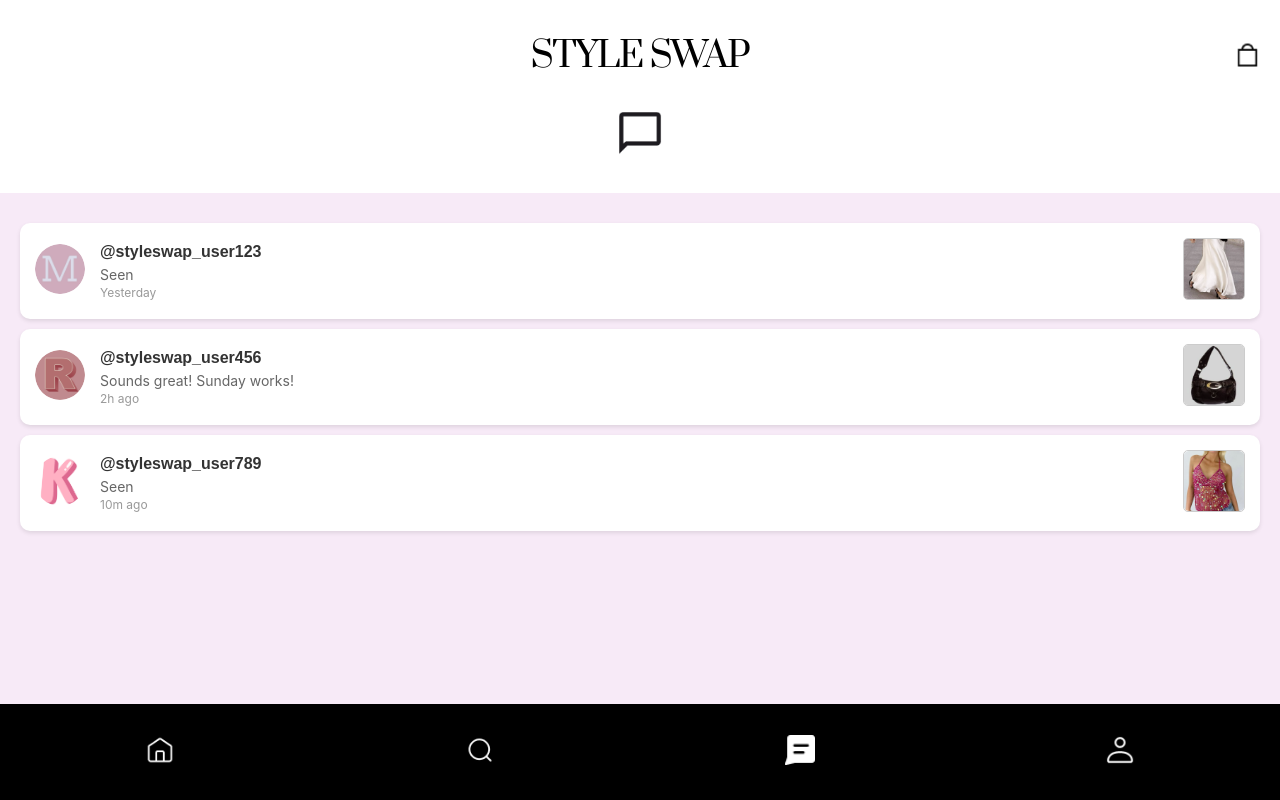
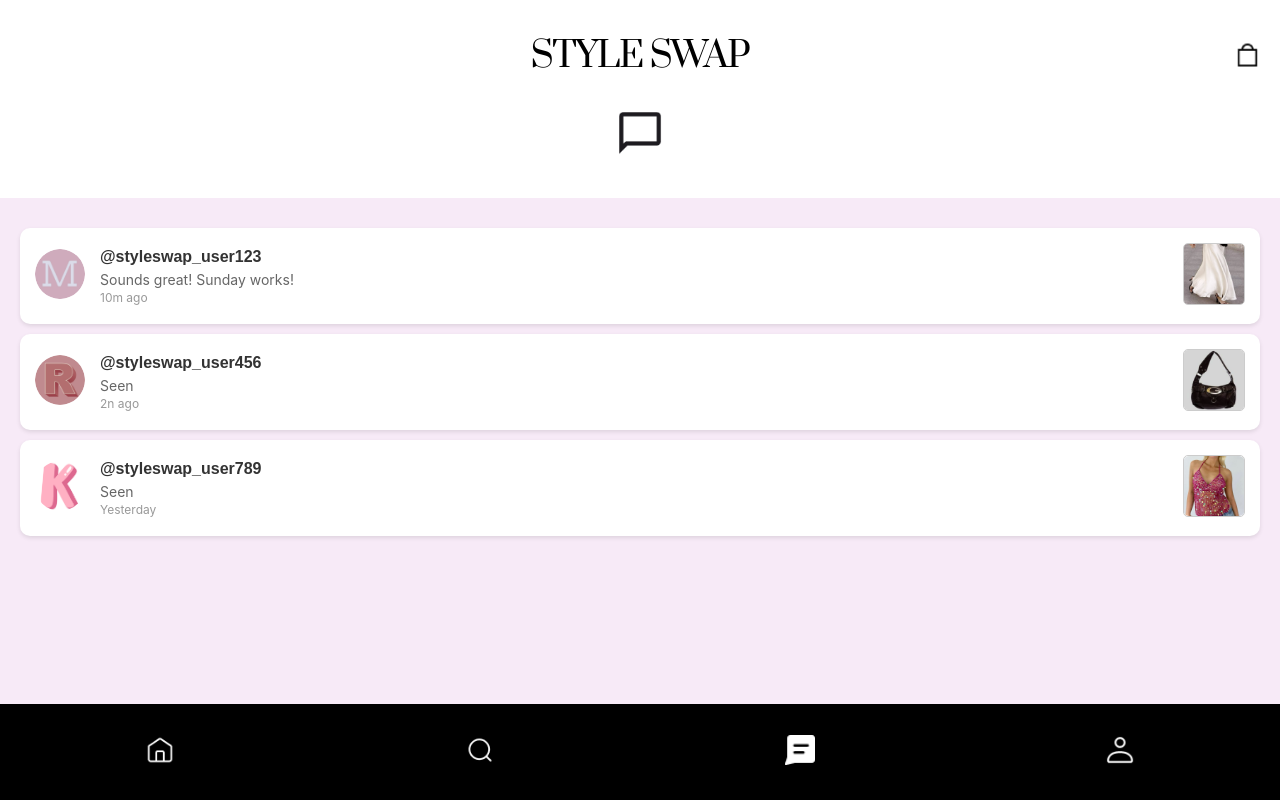
Before and after one commit to sophieagb/styleswap, a React (Create React App) app: page /chat in a window 1280 px wide. Built offline with nearby package versions, Linux system fonts and the light colour scheme.

Commit message:
small spacing issues fixed

```diff
--- a/src/ChatDetails.css
+++ b/src/ChatDetails.css
@@ -47,16 +47,16 @@
   display: flex;
   width: 100%;
   align-items: center;
-  margin-bottom: 15px;
+  margin-bottom: 20px;
   flex-direction: row;
 }
 
 .chat-bubble.received {
   justify-content: flex-start;
+  margin-bottom: 40px;
 }
 
 .chat-bubble.sent {
-  margin-bottom: 15px;
   justify-content: flex-end;
 }
 
@@ -76,7 +76,7 @@
   background-color: #000;
   color: #fff;
   font-size: 15px;
-  line-height: 1.4;
+  line-height: 1.2;
 }
 
 .chat-bubble.received .message-text {
--- a/src/ChatDetails.js
+++ b/src/ChatDetails.js
@@ -22,7 +22,7 @@ const ChatDetails = () => {
     {
       id: 3,
       sender: chat.username,
-      text: 'Yes! That works for me! See you there.',
+      text: 'Sounds great! Sunday works!',
       type: 'received',
     },
   ]);
@@ -71,7 +71,6 @@ const ChatDetails = () => {
         </div>
       </div>
 
-      {/* Messages Section */}
       <div className="chat-messages">
         {messages.map((message) => (
           <div
@@ -102,7 +101,6 @@ const ChatDetails = () => {
         <div ref={messagesEndRef}></div>
       </div>
 
-      {/* Input Section */}
       <div className="chat-input">
         <input
           type="text"
--- a/src/ChatPage.js
+++ b/src/ChatPage.js
@@ -11,16 +11,16 @@ const ChatPage = () => {
       username: '@styleswap_user123',
       avatar: '/images/avatar1.png',
       item: '/images/chat1.png',
-      lastMessage: 'Seen',
-      timestamp: 'Yesterday',
+      lastMessage: 'Sounds great! Sunday works!',
+      timestamp: '10m ago',
     },
     {
       id: 2,
       username: '@styleswap_user456',
       avatar: '/images/avatar2.png',
       item: '/images/chat2.png',
-      lastMessage: 'Sounds great! Sunday works!',
-      timestamp: '2h ago',
+      lastMessage: 'Seen',
+      timestamp: '2n ago',
     },
     {
       id: 3,
@@ -28,7 +28,7 @@ const ChatPage = () => {
       avatar: '/images/avatar3.png',
       item: '/images/image1pg1.png',
       lastMessage: 'Seen',
-      timestamp: '10m ago',
+      timestamp: 'Yesterday',
     },
   ];
 
```
